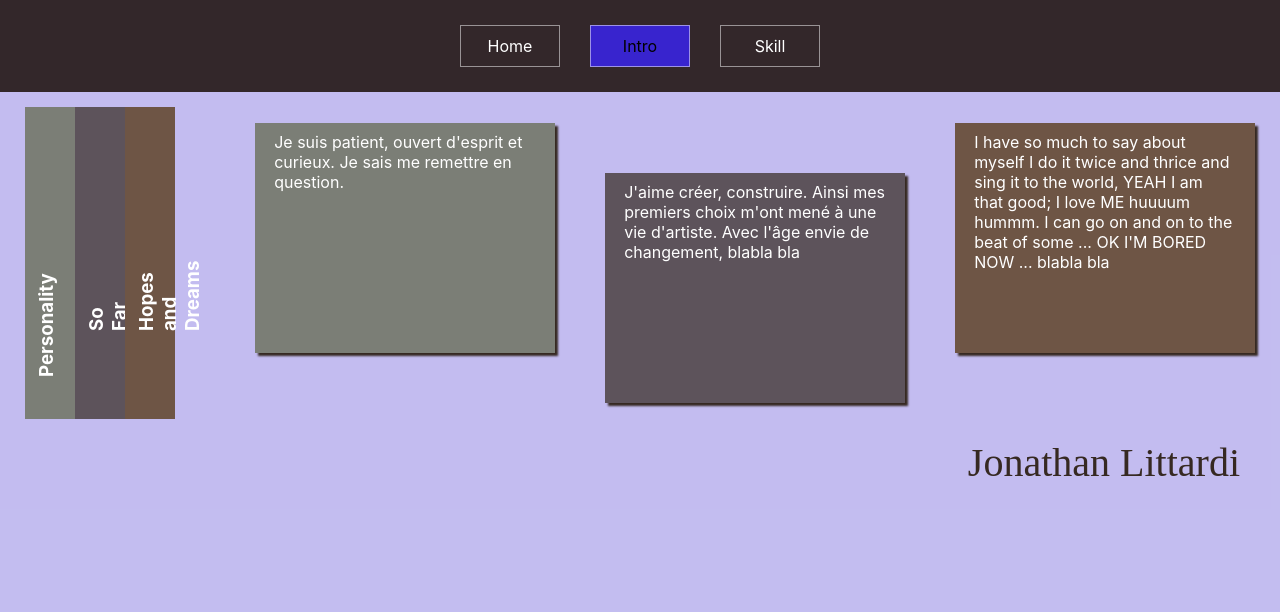
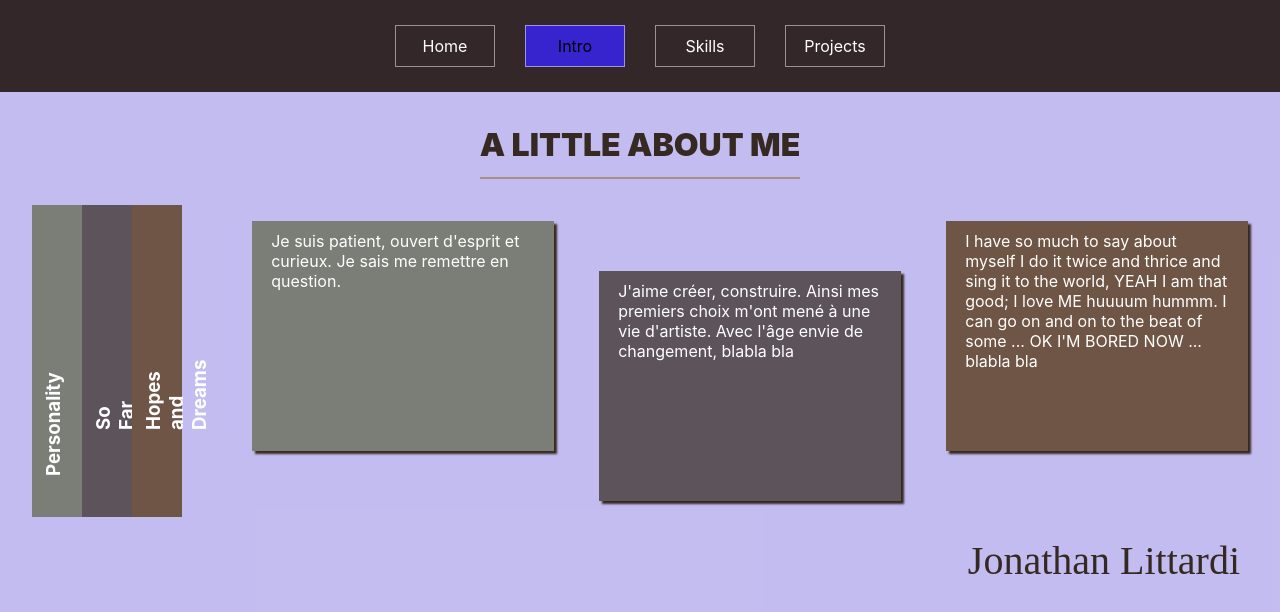
Before and after one commit to gitSushi/portfolio-black-white-version, a React (Create React App) app: page /intro in a window 1280 px wide. Shown: the top 612 px of the page. Built offline with nearby package versions, Linux system fonts and the light colour scheme; a web font is replaced by a local one.

Commit message:
nav done projects to be designed

```diff
--- a/src/App.js
+++ b/src/App.js
@@ -7,33 +7,75 @@ import { CSSTransition, TransitionGroup } from "react-transition-group";
 import Home from "./components/home/Home";
 import Intro from "./components/intro/Intro";
 import Skill from "./components/skills/Skill";
+import Projects from "./components/projects/Projects";
 
 class App extends React.Component {
+  constructor(props) {
+    super(props);
+
+    this.navRef = React.createRef();
+
+    this.toggleMenu = this.toggleMenu.bind(this);
+    this.reportWindowSize = this.reportWindowSize.bind(this);
+    this.outOfSight = this.outOfSight.bind(this);
+  }
+
   toggleMenu() {
-    const nav = document.querySelector(".nav-container");
-    nav.classList.toggle("menu-active");
+    let navList = this.navRef.current.classList;
+    navList.toggle("menu-active");
   }
+  reportWindowSize() {
+    let navList = this.navRef.current.classList;
+    window.innerWidth > 700 && navList.remove("menu-active");
+  }
+  outOfSight() {
+    let navList = this.navRef.current.classList;
+    navList.remove("menu-active");
+  }
+
+  componentDidMount() {
+    window.addEventListener("resize", this.reportWindowSize);
+  }
+
   render() {
     return (
       <div className="App">
         <div className="toggle-menu" onClick={this.toggleMenu}>
           <div className="toggle-menu-button"></div>
         </div>
-        <div className="nav-container">
+        <div className="nav-container" ref={this.navRef}>
           <div className="nav">
             <div className="link-container">
-              <NavLink exact to="/" activeClassName="active">
+              <NavLink
+                exact
+                to="/"
+                activeClassName="active"
+                onClick={this.outOfSight}
+              >
                 Home
               </NavLink>
             </div>
             <div className="link-container">
-              <NavLink to="/intro" activeClassName="active">
+              <NavLink
+                to="/intro"
+                activeClassName="active"
+                onClick={this.outOfSight}
+              >
                 Intro
               </NavLink>
             </div>
             <div className="link-container">
-              <NavLink to="/skill" activeClassName="active">
-                Skill
+              <NavLink
+                to="/skill"
+                activeClassName="active"
+                onClick={this.outOfSight}
+              >
+                Skills
+              </NavLink>
+            </div>
+            <div className="link-container">
+              <NavLink to="/projects" activeClassName="active" onClick={this.outOfSight}>
+                Projects
               </NavLink>
             </div>
           </div>
@@ -46,6 +88,7 @@ class App extends React.Component {
                   <Route exact path="/" component={Home} />
                   <Route exact path="/intro" component={Intro} />
                   <Route path="/skill" component={Skill} />
+                  <Route path="/projects" component={Projects} />
                 </Switch>
               </CSSTransition>
             </TransitionGroup>
--- a/src/components/intro/Intro.css
+++ b/src/components/intro/Intro.css
@@ -2,7 +2,6 @@
 
 .intro-page {
   background: var(--opa3-blue);
-  /* margin-top: 93px; */
   --rock: #7b7e76;
   --grey: #5d535b;
   --terra: #6e5545;
@@ -17,6 +16,7 @@ h2 {
   display: inline-block;
   border-bottom: 2px solid #a89184;
   padding-bottom: 0.4em;
+  margin-top: calc(var(--wide-page-offset) + 1em);
 }
 
 .grid-container {
@@ -24,11 +24,11 @@ h2 {
   justify-content: center;
 }
 .grid-intro {
-  width: 1230px;
+  width: 95%;
   /* height: 330px; */
   display: grid;
   grid-template-rows: 50px auto 50px;
-  grid-template-columns: repeat(3, 50px) 80px repeat(2, 1fr 50px) 1fr;
+  grid-template-columns: repeat(3, 50px) 70px repeat(2, 1fr 45px) 1fr;
 }
 .grid-item {
   min-height: 230px;
@@ -89,7 +89,15 @@ h2 {
   color: var(--dark-terra);
 }
 
+@media (max-width: 1024px) {
+  .grid-intro {
+    width: 95%;
+  }
+}
 @media (max-width: 812px) {
+  h2 {
+    margin-top: 0.5em;
+  }
   .intro-page {
     height: inherit;
   }
--- /dev/null
+++ b/src/components/projects/Projects.js
@@ -0,0 +1,27 @@
+import React from "react";
+
+class Toggle extends React.Component {
+  constructor(props) {
+    super(props);
+    this.state = {
+      isToggleOn: true,
+      msg: "show me"
+    };
+
+    // This binding is necessary to make `this` work in the callback
+    this.handleClick = this.handleClick.bind(this);
+  }
+  handleClick() {
+    console.log(this.state.msg);
+    this.setState({ isToggleOn: !this.state.isToggleOn });
+  }
+  render() {
+    return (
+      <button style={{ marginTop: "100px" }} onClick={this.handleClick}>
+        {this.state.isToggleOn ? "ON" : "OFF"}
+      </button>
+    );
+  }
+}
+
+export default Toggle;
--- a/src/components/skills/Skill.css
+++ b/src/components/skills/Skill.css
@@ -1,5 +1,6 @@
 .skill-page {
     margin-top: var(--wide-page-offset);
+    height: calc(100vh - var(--wide-page-offset));
 }
 
 .title {
--- a/src/components/skills/Skill.js
+++ b/src/components/skills/Skill.js
@@ -34,9 +34,7 @@ class Skill extends React.Component {
   render() {
     return (
       <div className="page skill-page">
-        {/* width="960" height="500" */}
         <div className="svg-container">
-        {/* style={{ border: "1px black solid" }} */}
           <svg></svg>
         </div>
       </div>
```
Also changed, not shown: src/components/projects/Projects.css (added).
